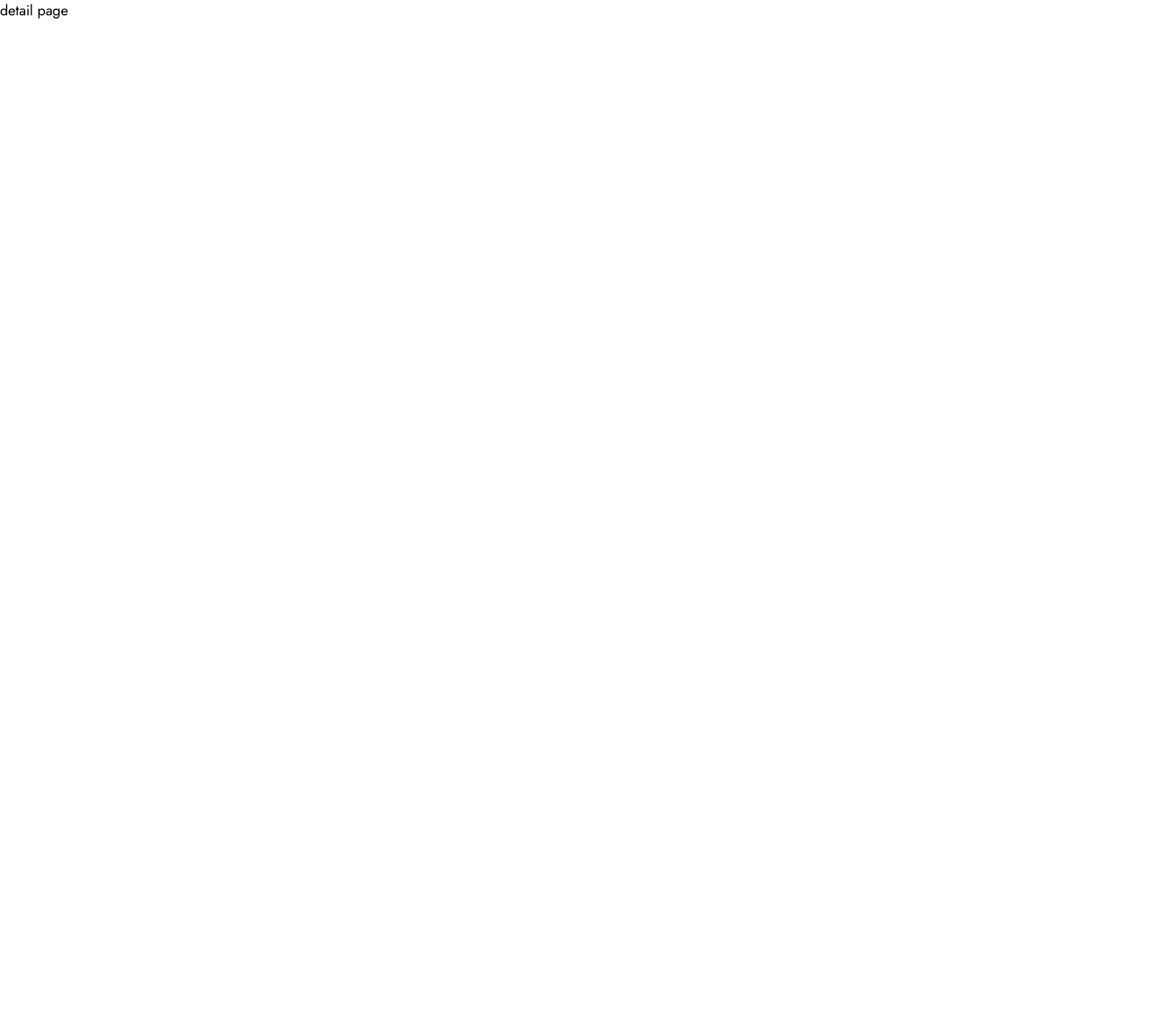
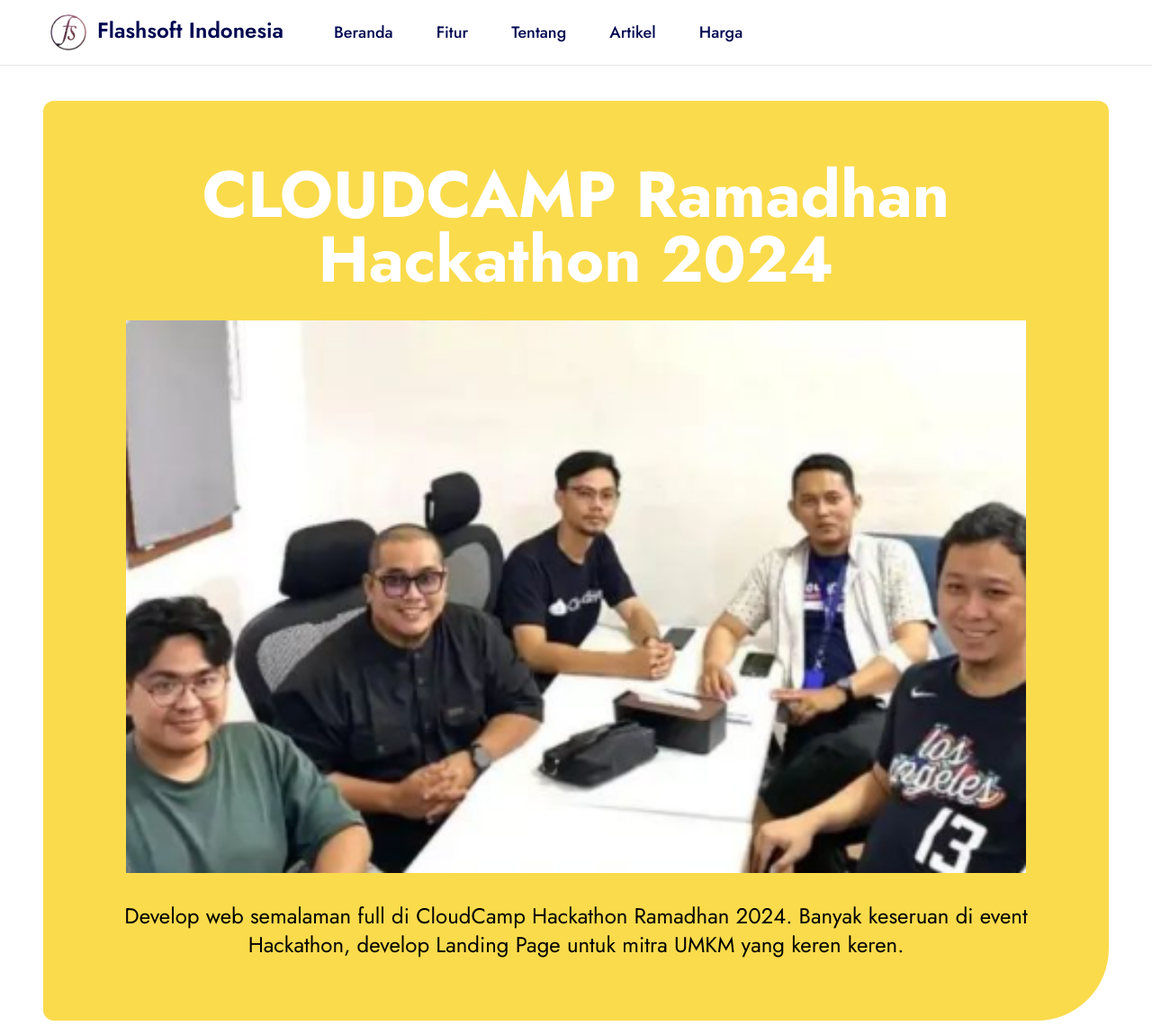
Before and after one commit to fauzanaslam/el-haqqa, a React (Vite) app: page /1 in a window 1280 px wide. Shown: the whole page at 90% size. Before the commit the page ends 800 px from the top, so only its background shows below. Built offline with nearby package versions, Linux system fonts and the light colour scheme.

Commit message:
detail page

```diff
--- a/src/components/Features.tsx
+++ b/src/components/Features.tsx
@@ -29,7 +29,7 @@
               initial="hidden"
               whileInView={"show"}
               viewport={{ once: false, amount: 0.7 }}
-              className="bg-[rgba(255, 255, 255, 0.04)] rounded-[35px] h-96 shadow-3xl p-8 items-center justify-center hover:-translate-y-4 transition-all duration- 300 cursor-pointer"
+              className="bg-[rgba(255, 255, 255, 0.04)] rounded-[35px] h-96 shadow-3xl p-8 items-center justify-center"
             >
               <img src={updateImg} alt="terupdate" />
               <h5 className="text-2xl font-semibold text-primary px-5 text-center mt-5">
@@ -41,7 +41,7 @@
               initial="hidden"
               whileInView={"show"}
               viewport={{ once: false, amount: 0.7 }}
-              className="bg-[rgba(255, 255, 255, 0.04)] rounded-[35px] h-96 shadow-3xl p-8 items-center justify-center hover:-translate-y-4 transition-all duration- 300 cursor-pointer md:mt-16"
+              className="bg-[rgba(255, 255, 255, 0.04)] rounded-[35px] h-96 shadow-3xl p-8 items-center justify-center md:mt-16"
             >
               <img src={priceImg} alt="terjangkau" />
               <h5 className="text-2xl font-semibold text-primary px-5 text-center mt-5">
@@ -53,7 +53,7 @@
               initial="hidden"
               whileInView={"show"}
               viewport={{ once: false, amount: 0.7 }}
-              className="bg-[rgba(255, 255, 255, 0.04)] rounded-[35px] h-96 shadow-3xl p-8 items-center justify-center hover:-translate-y-4 transition-all duration- 300 cursor-pointer"
+              className="bg-[rgba(255, 255, 255, 0.04)] rounded-[35px] h-96 shadow-3xl p-8 items-center justify-center"
             >
               <img src={fleksibleImg} alt="fleksible" />
               <h5 className="text-2xl font-semibold text-primary px-5 text-center mt-5">
--- a/src/components/News.tsx
+++ b/src/components/News.tsx
@@ -14,7 +14,7 @@
               />
             </div>
             <div className="h-[100%]">
-              <h5 className="text-2xl font-semibold text-primary mt-5">
+              <h5 className="text-2xl font-semibold text-primary mt-5 hover:text-gray-300">
                 CLOUDCAMP Ramadhan Hackathon 2024
               </h5>
               <div className="flex gap-5">
@@ -24,6 +24,7 @@
             </div>
           </div>
         </a>
+        <a href="/detail">
           <div className="bg-[rgba(255, 255, 255, 0.04)] md:flex items-center justify-between hover:-translate-y-4 transition-all duration-300 cursor-pointer gap-3">
             <div>
               <img
@@ -33,7 +34,7 @@
               />
             </div>
             <div className="h-[100%]">
-            <h5 className="text-2xl font-semibold text-primary mt-5">
+              <h5 className="text-2xl font-semibold text-primary mt-5 hover:text-gray-300">
                 CLOUDCAMP Ramadhan Hackathon 2024
               </h5>
               <div className="flex gap-5">
@@ -42,6 +43,8 @@
               </div>
             </div>
           </div>
+        </a>
+        <a href="/detail">
           <div className="bg-[rgba(255, 255, 255, 0.04)] md:flex items-center justify-between hover:-translate-y-4 transition-all duration-300 cursor-pointer gap-3">
             <div>
               <img
@@ -51,7 +54,7 @@
               />
             </div>
             <div className="h-[100%]">
-            <h5 className="text-2xl font-semibold text-primary mt-5">
+              <h5 className="text-2xl font-semibold text-primary mt-5 hover:text-gray-300">
                 CLOUDCAMP Ramadhan Hackathon 2024
               </h5>
               <div className="flex gap-5">
@@ -60,6 +63,8 @@
               </div>
             </div>
           </div>
+        </a>
+        <a href="/detail">
           <div className="bg-[rgba(255, 255, 255, 0.04)] md:flex items-center justify-between hover:-translate-y-4 transition-all duration-300 cursor-pointer gap-3">
             <div>
               <img
@@ -69,7 +74,7 @@
               />
             </div>
             <div className="h-[100%]">
-            <h5 className="text-2xl font-semibold text-primary mt-5">
+              <h5 className="text-2xl font-semibold text-primary mt-5 hover:text-gray-300">
                 CLOUDCAMP Ramadhan Hackathon 2024
               </h5>
               <div className="flex gap-5">
@@ -78,6 +83,7 @@
               </div>
             </div>
           </div>
+        </a>
       </div>
     </div>
   );
--- /dev/null
+++ b/src/components/NewsDetail.tsx
@@ -0,0 +1,29 @@
+import hackathon from "../assets/hackaton.png";
+
+const NewsDetail = () => {
+  return (
+    <div className="md:px-12 p-4 max-w-screen-2xl mx-auto mt-24">
+      <div className="gradientBg rounded-xl rounded-br-[80px] md:p-9 px-4 py-9">
+        <div>
+          <div className="text-center">
+            <h2 className="md:text-7xl text-4xl font-bold text-white my-8 leading-relaxed">
+              CLOUDCAMP Ramadhan Hackathon 2024
+            </h2>
+          </div>
+          <div className="flex justify-center">
+            <img src={hackathon} alt="banner" className="w-[90%]" />
+          </div>
+          <div className="text-center">
+            <p className="text-black text-2xl my-8">
+              Develop web semalaman full di CloudCamp Hackathon Ramadhan 2024.
+              Banyak keseruan di event Hackathon, develop Landing Page untuk
+              mitra UMKM yang keren keren.
+            </p>
+          </div>
+        </div>
+      </div>
+    </div>
+  );
+};
+
+export default NewsDetail;
--- a/src/pages/DetailPage.tsx
+++ b/src/pages/DetailPage.tsx
@@ -1,5 +1,13 @@
+import Navbar from "../components/Navbar";
+import NewsDetail from "../components/NewsDetail";
+
 const DetailPage = () => {
-  return <div>detail page</div>;
+  return (
+    <div>
+      <Navbar />
+      <NewsDetail />
+    </div>
+  );
 };
 
 export default DetailPage;
```
Lines whose indentation alone changed are shown as unchanged.
